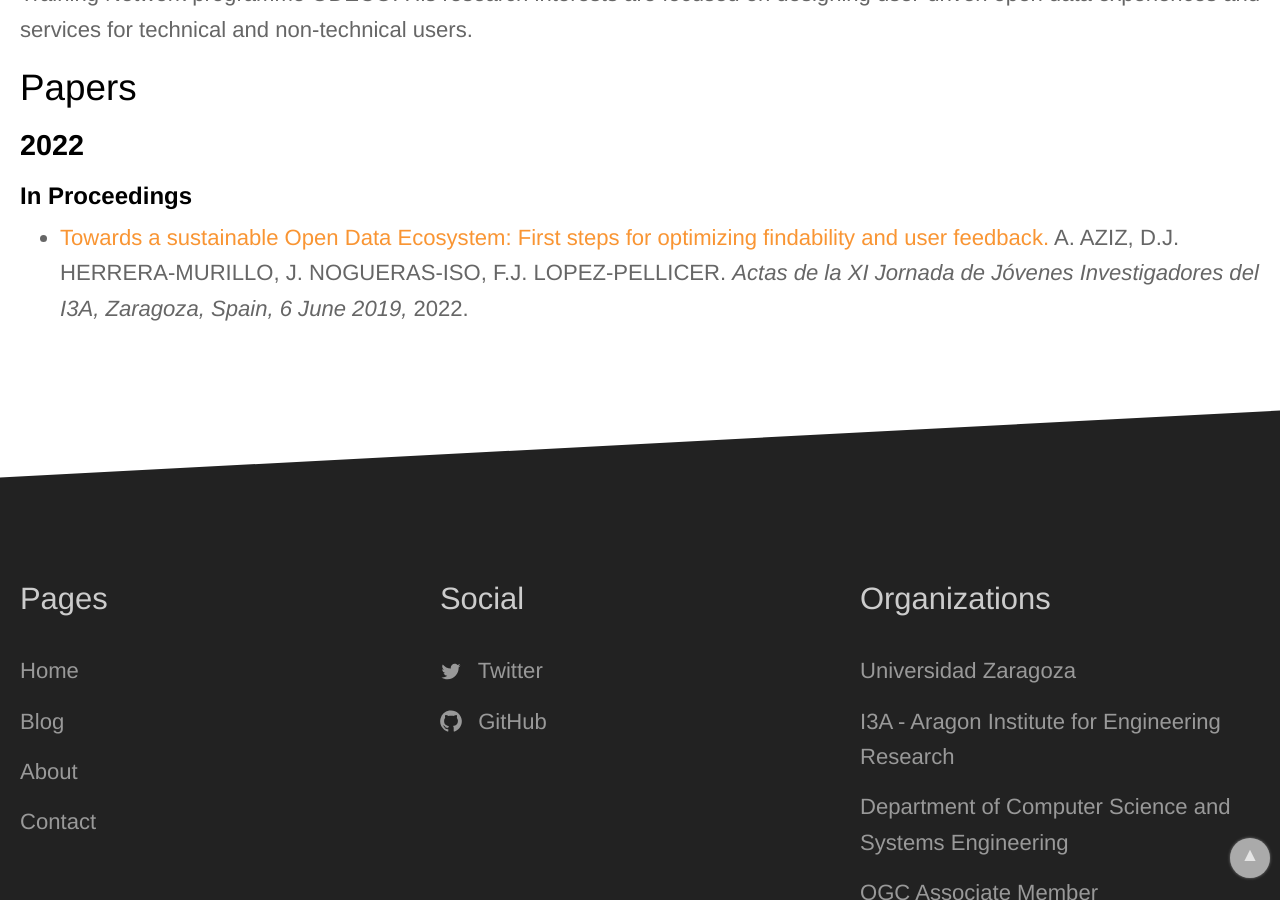
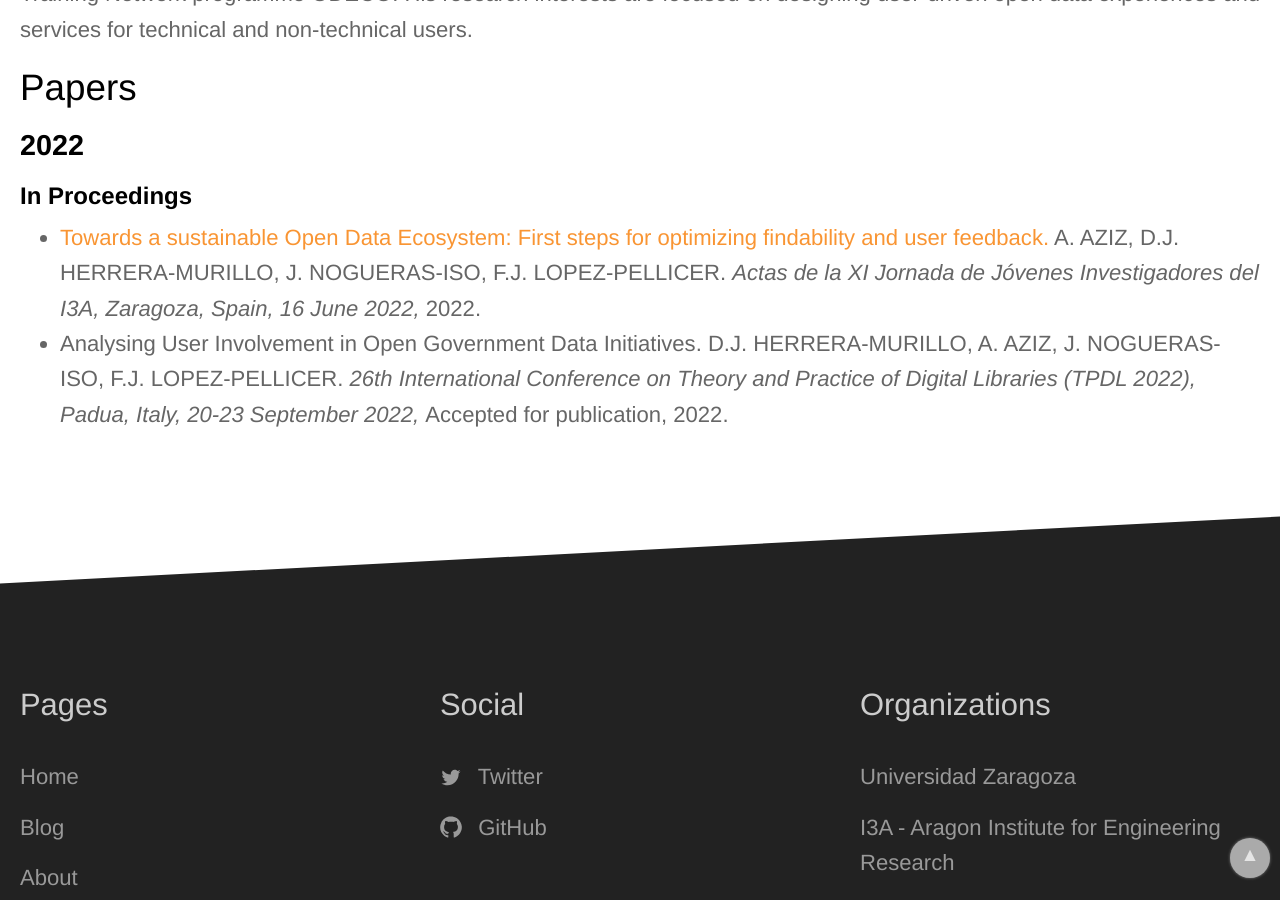
Before and after one commit to IAAA-Lab/IAAA-Lab.github.io, a Jekyll site: the page built from _staff/dherrera.md, in a window 1280 px wide and 900 px high, scrolled down 708 px. Built offline with Jekyll 4.4.1, drawn with Linux system fonts in a browser that asks for light colours.

Commit message:
Update papers.yml

```diff
--- a/_data/papers.yml
+++ b/_data/papers.yml
@@ -39,7 +39,13 @@
 - title: "Towards a sustainable Open Data Ecosystem: First steps for optimizing findability and user feedback"
   url: https://papiro.unizar.es/ojs/index.php/jji3a/article/view/7009
   authors: A. AZIZ, D.J. HERRERA-MURILLO, J. NOGUERAS-ISO, F.J. LOPEZ-PELLICER
-  publication_conference: "Actas de la XI Jornada de Jóvenes Investigadores del I3A, Zaragoza, Spain, 6 June 2019"
+  publication_conference: "Actas de la XI Jornada de Jóvenes Investigadores del I3A, Zaragoza, Spain, 16 June 2022"
+  year: 2022
+# -------------------
+- title: "Analysing User Involvement in Open Government Data Initiatives"
+  authors: D.J. HERRERA-MURILLO, A. AZIZ, J. NOGUERAS-ISO, F.J. LOPEZ-PELLICER
+  publication_conference: "26th International Conference on Theory and Practice of Digital Libraries (TPDL 2022), Padua, Italy, 20-23 September 2022"
+  publication_detail: "Accepted for publication"
   year: 2022
 # -------------------
 - title: "Towards value-creating and sustainable open data ecosystems: A comparative case study and a research agenda"
```
